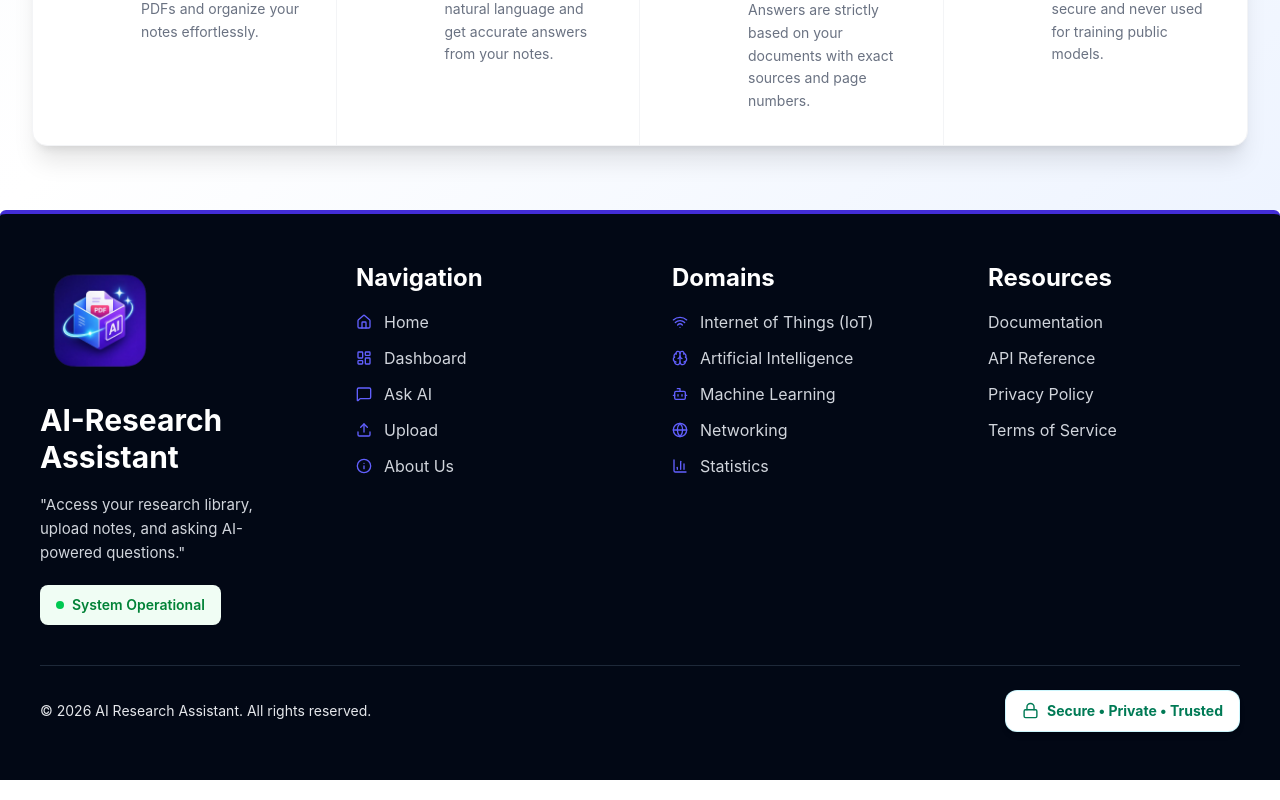
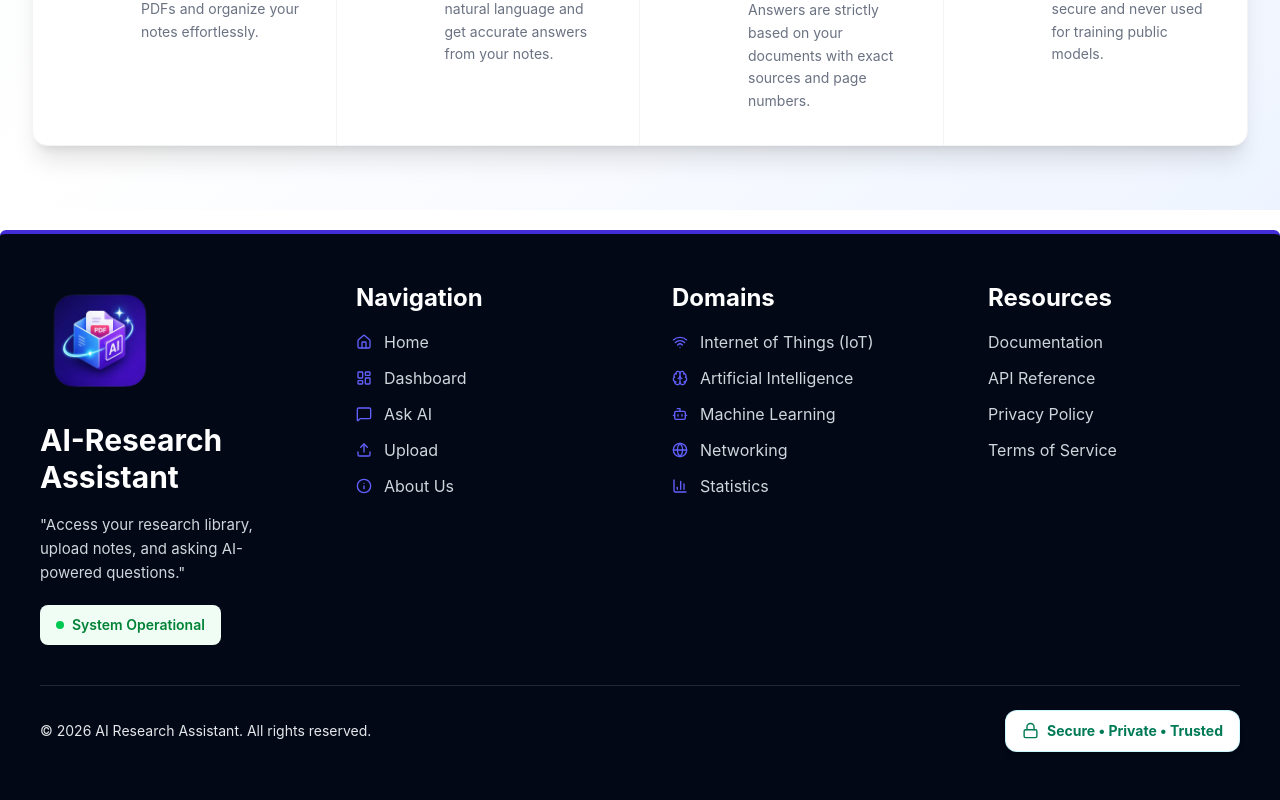
Before and after one commit to AjinathGame/AI-Research-Assistant, a React (Vite) app in the folder frontend/: page / in a window 1280 px wide. Shown: the part 940-1740 px from the top of the page. Built offline with nearby package versions, Linux system fonts and the light colour scheme.

Commit message:
Add a view

```diff
--- a/frontend/src/components/Home/Footer.jsx
+++ b/frontend/src/components/Home/Footer.jsx
@@ -8,7 +8,7 @@ const Footer = () => {
     return (
 
         <>
-            <footer className="w-full bg-[#020815] text-white border-t-4 border-indigo-700 rounded-tl-md rounded-tr-md">
+            <footer className="w-full bg-[#020815] mt-5 text-white border-t-4 border-indigo-700 rounded-tl-md rounded-tr-md">
 
                 <div className="max-w-7xl mx-auto px-6 sm:px-8 lg:px-10 py-10 lg:py-12">
 
```
